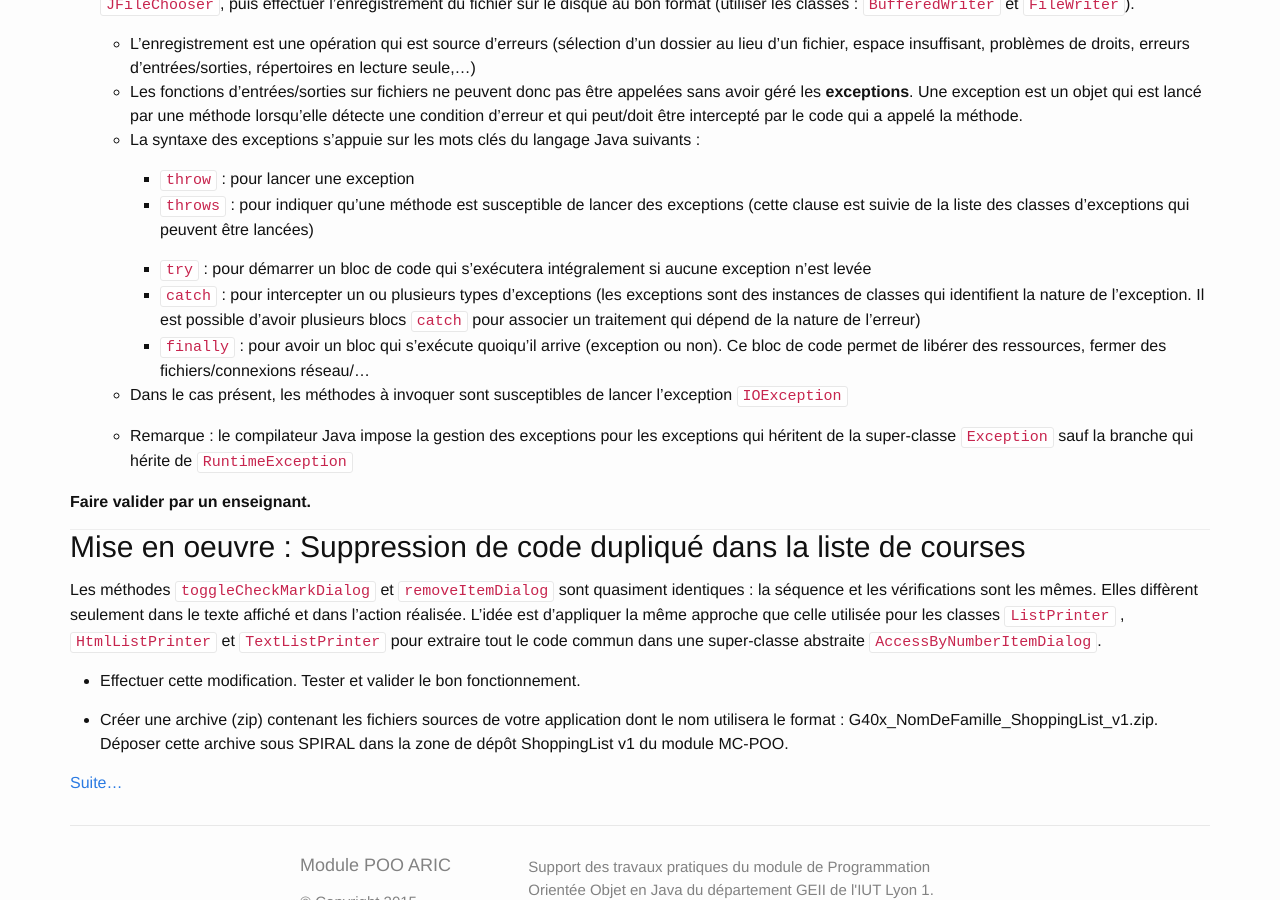
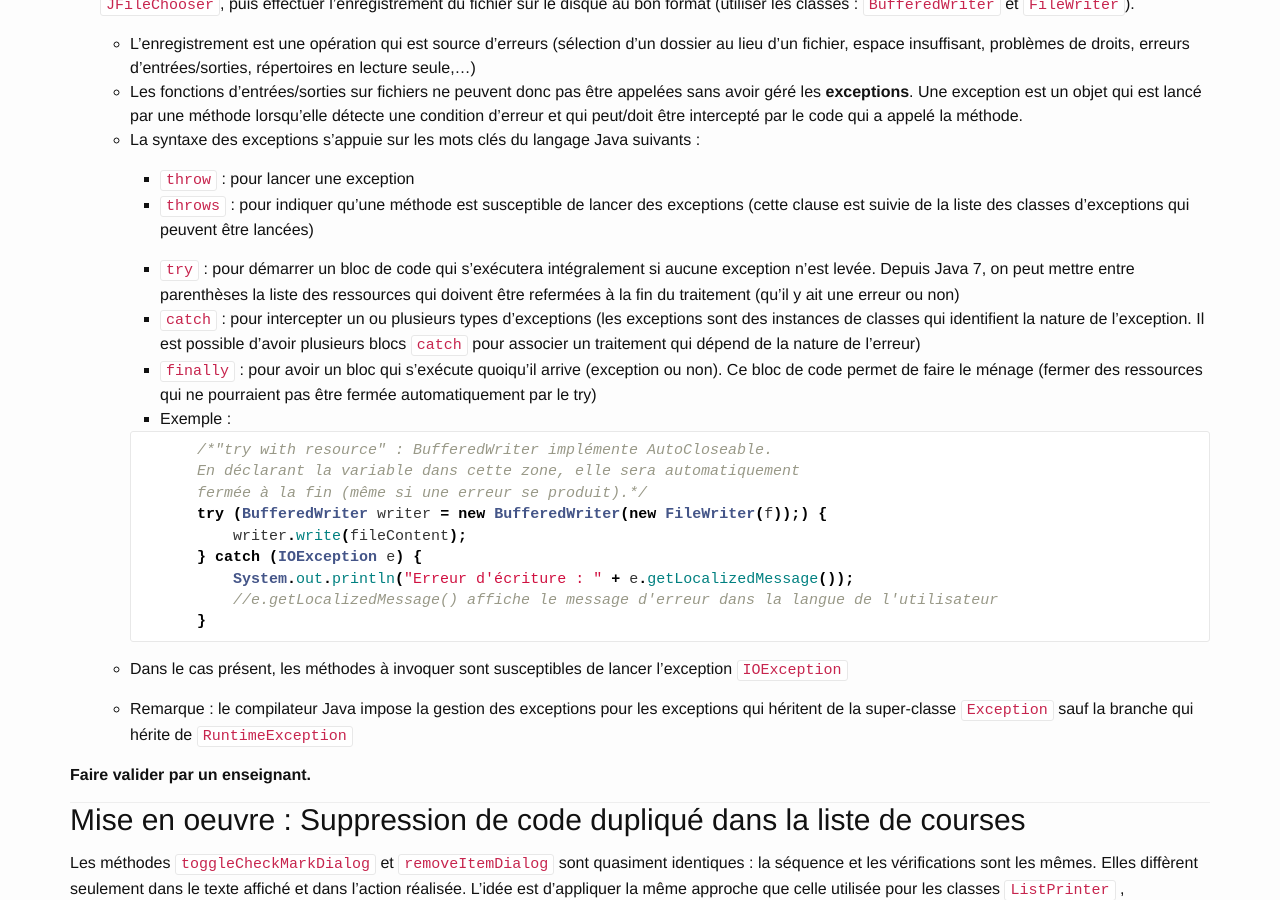
Before and after one commit to geiilyon/geiilyon.github.io, a Jekyll site: the page built from _collection_enonces/tp6.md, in a window 1280 px wide and 900 px high, scrolled down 1819 px. Built offline with Jekyll 4.4.1, drawn with Linux system fonts in a browser that asks for light colours; nearby versions of some CDN libraries; library files that are not in the unit come from our copies.

Commit message:
Exemple de try with resource

```diff
--- a/_collection_enonces/tp6.md
+++ b/_collection_enonces/tp6.md
@@ -82,9 +82,22 @@ excerpt: Utilisation des interfaces pour enrichir les fonctionnalités et suppri
         * `throw` : pour lancer une exception
         * `throws` : pour indiquer qu'une méthode est susceptible de lancer des exceptions (cette clause est suivie de la liste des classes d'exceptions qui peuvent être lancées)
 
-        * `try` : pour démarrer un bloc de code qui s'exécutera intégralement si aucune exception n'est levée
+        * `try` : pour démarrer un bloc de code qui s'exécutera intégralement si aucune exception n'est levée. Depuis Java 7, on peut mettre entre parenthèses la liste des ressources qui doivent être refermées à la fin du traitement (qu'il y ait une erreur ou non)
         * `catch` : pour intercepter un ou plusieurs types d'exceptions (les exceptions sont des instances de classes qui identifient la nature de l'exception. Il est possible d'avoir plusieurs blocs `catch` pour associer un traitement qui dépend de la nature de l'erreur)
-        * `finally` : pour avoir un bloc qui s'exécute quoiqu'il arrive (exception ou non). Ce bloc de code permet de libérer des ressources, fermer des fichiers/connexions réseau/...
+        * `finally` : pour avoir un bloc qui s'exécute quoiqu'il arrive (exception ou non). Ce bloc de code permet de faire le ménage (fermer des ressources qui ne pourraient pas être fermée automatiquement par le try)
+        * Exemple :
+
+        ~~~java
+            /*"try with resource" : BufferedWriter implémente AutoCloseable.
+            En déclarant la variable dans cette zone, elle sera automatiquement
+            fermée à la fin (même si une erreur se produit).*/
+            try (BufferedWriter writer = new BufferedWriter(new FileWriter(f));) {
+                writer.write(fileContent);
+            } catch (IOException e) {
+                System.out.println("Erreur d'écriture : " + e.getLocalizedMessage());
+                //e.getLocalizedMessage() affiche le message d'erreur dans la langue de l'utilisateur
+            }
+        ~~~
 
     * Dans le cas présent, les méthodes à invoquer sont susceptibles de lancer l'exception `IOException`
 
```
